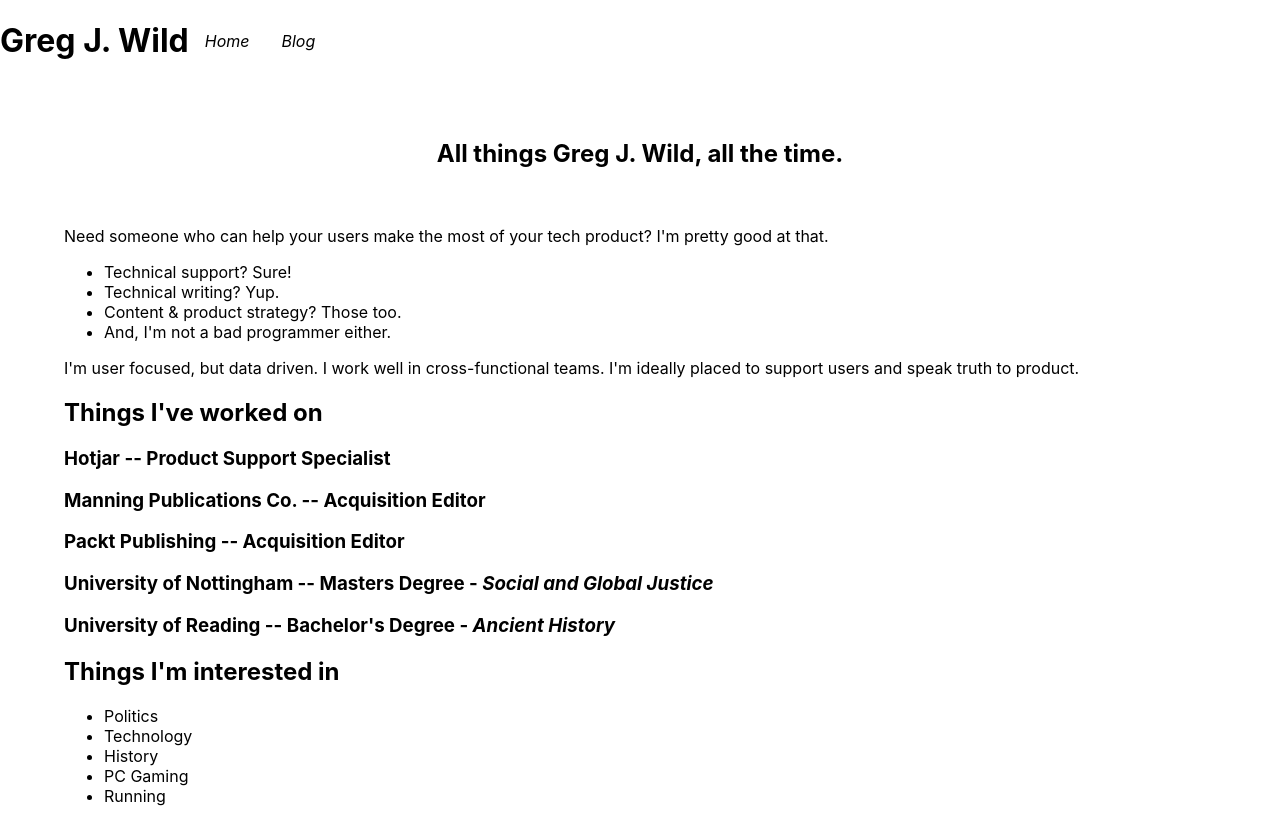
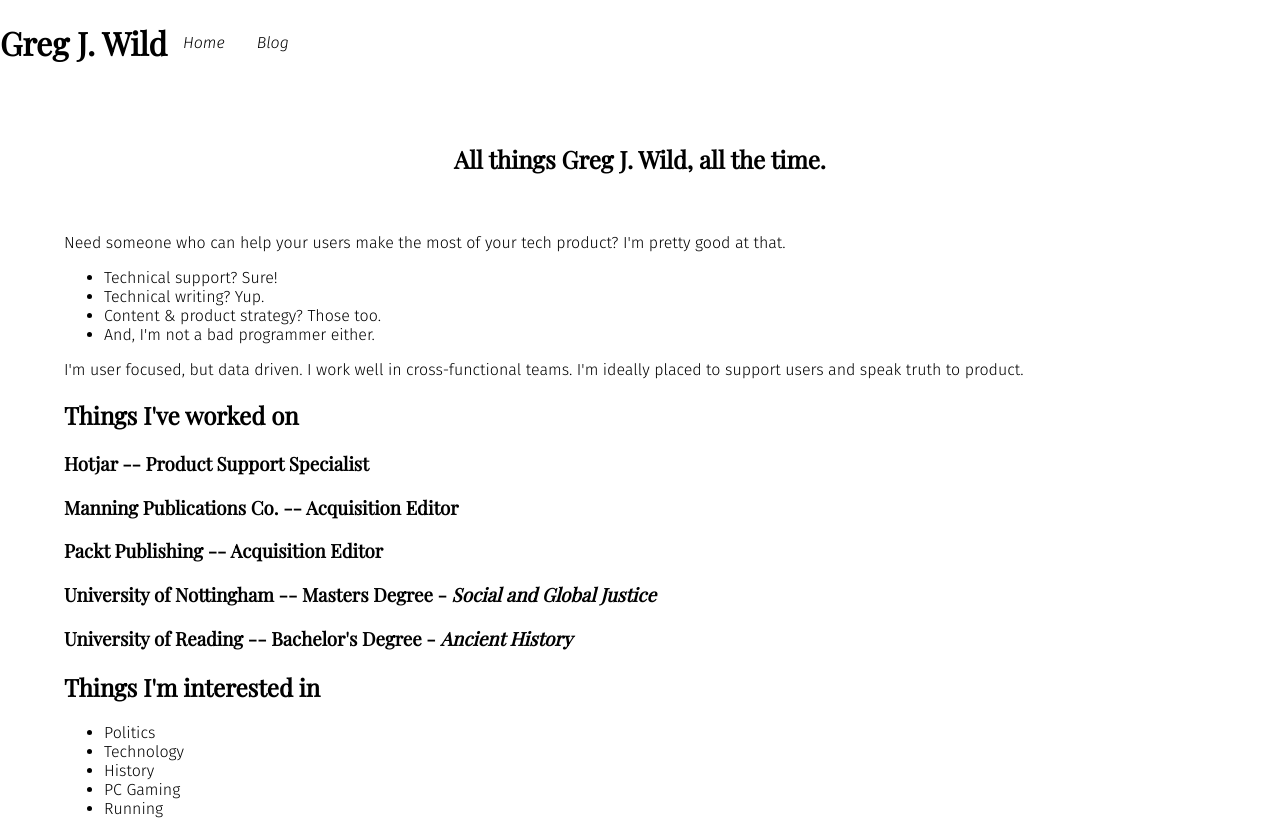
Before and after one commit to gregjwild/gregjw-site, a Next.js app: page / in a window 1280 px wide. Shown: the top 820 px of the page. Built offline with nearby package versions, Linux system fonts and the light colour scheme.

Commit message:
Added some fonts

```diff
--- a/components/Layout.js
+++ b/components/Layout.js
@@ -8,6 +8,9 @@ export default function Layout({ children, pageTitle, ...props }) {
       <Head>
         <meta name="viewport" content="width=device-width, initial-scale=1" />
         <title>{pageTitle}</title>
+        <link rel="preconnect" href="https://fonts.gstatic.com"/>
+        <link href="https://fonts.googleapis.com/css2?family=Playfair+Display&display=swap" rel="stylesheet"/>
+        <link href="https://fonts.googleapis.com/css2?family=Fira+Sans:ital,wght@0,100;0,200;0,300;0,400;0,500;0,600;0,700;0,800;0,900;1,100;1,200;1,300;1,400;1,500;1,600;1,700;1,800;1,900&display=swap" rel="stylesheet" />
       </Head>
       <Header />
       <main style={{margin: '0 5%'}}>
--- a/styles/globals.css
+++ b/styles/globals.css
@@ -2,9 +2,6 @@ html,
 body {
   padding: 0;
   margin: 0;
-  font-family: -apple-system, Segoe UI, sans-serif;
-  /*font-family: -apple-system, BlinkMacSystemFont, Segoe UI, Roboto, Oxygen,
-    Ubuntu, Cantarell, Fira Sans, Droid Sans, Helvetica Neue, sans-serif;*/
 }
 
 a {
@@ -13,8 +10,20 @@ a {
   text-decoration: none;
 }
 
+p, li, a {
+  font-family: 'Fira Sans', -apple-system, Segoe UI, sans-serif;
+  font-weight: 300;
+  font-size: 1em;
+}
+
 * {
   box-sizing: border-box;
+}
+
+h1, h2, h3 {
+  font-family: 'Playfair Display', serif;
+  text-rendering: optimizeLegibility;
+  font-weight: 700;
 }
 
 #__next {
```
